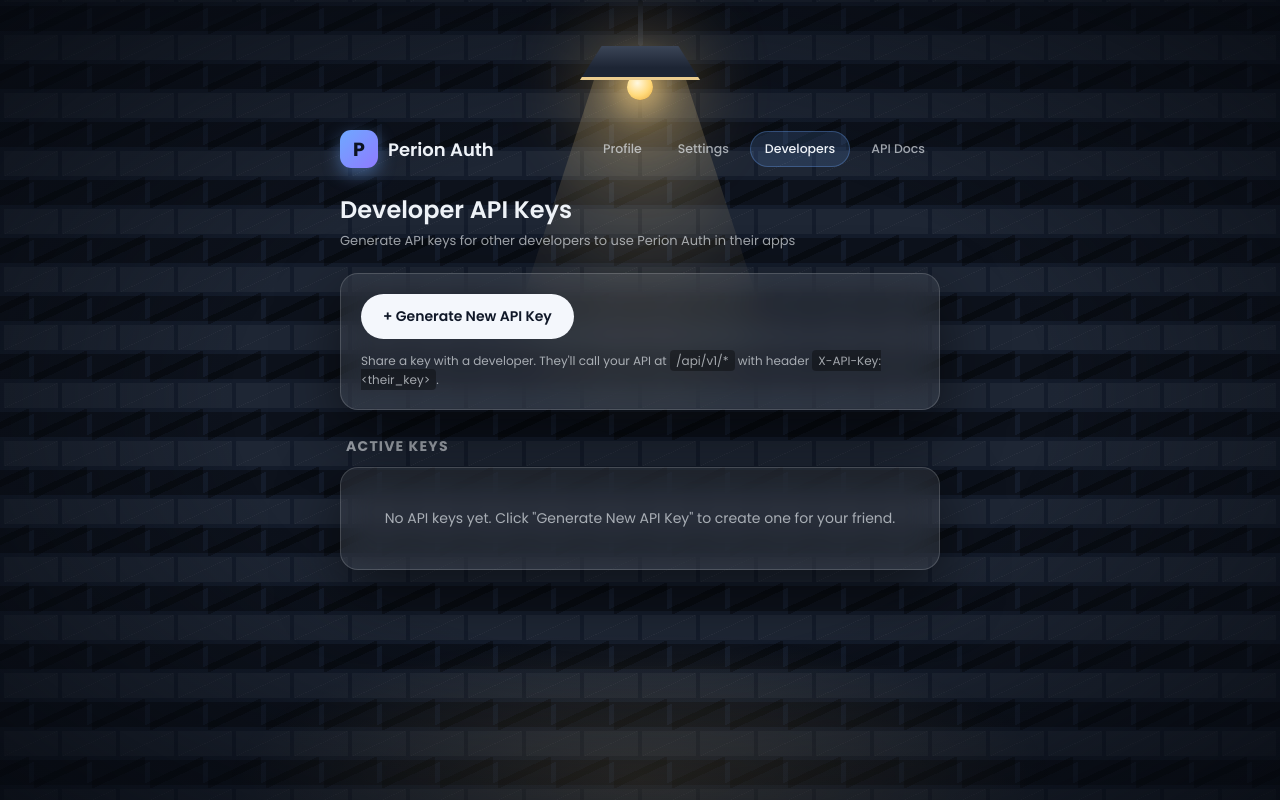
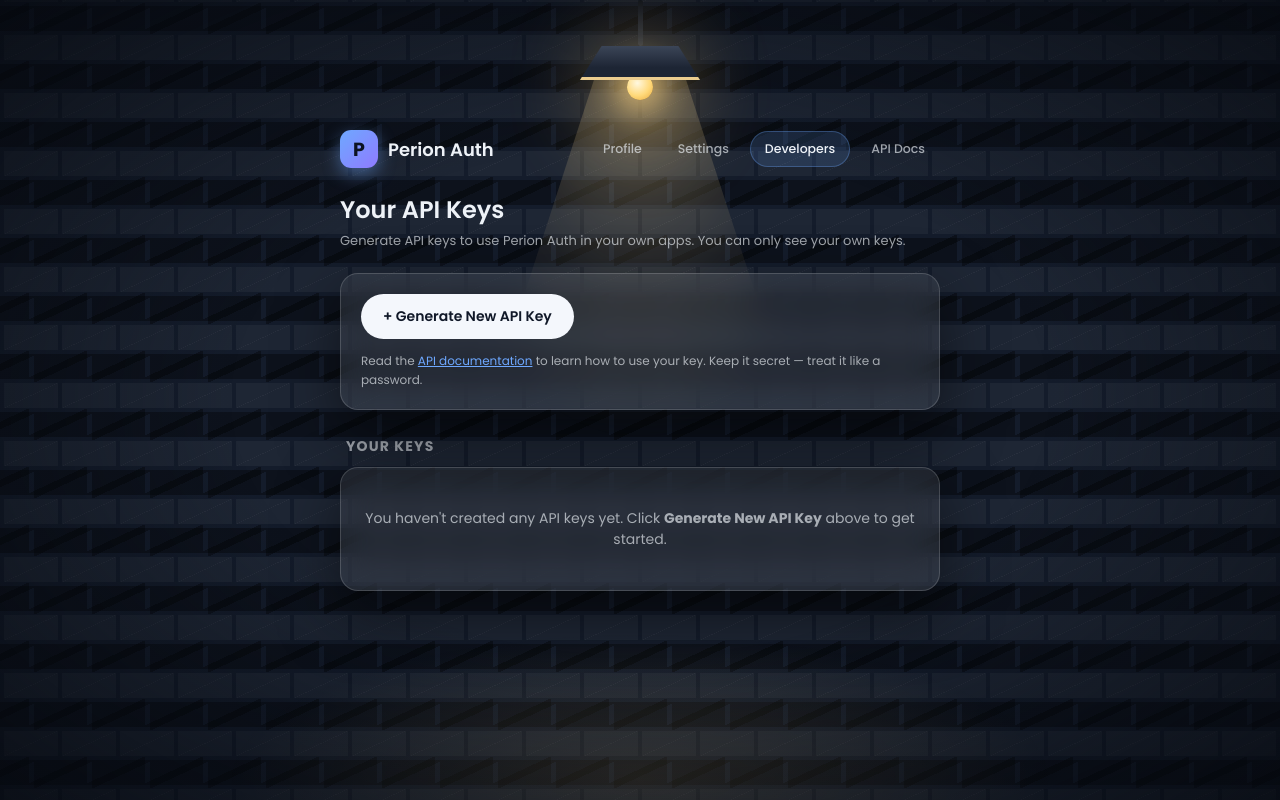
Before and after one commit to pirate790/perion-auth, a Flask app: template templates/developers.html in a window 1280 px wide. Run offline with Flask 3, Linux system fonts and the light colour scheme; the template is opened without the code that fills it, so the values that code supplies are empty.

Commit message:
Self-serve API keys: each user sees only their own; admin sees all

```diff
--- a/app.py
+++ b/app.py
@@ -40,6 +40,7 @@ MAX_ATTEMPTS = 5
 LOCKOUT_MINUTES = 15
 SESSION_HOURS = 24
 SESSION_TIMEOUT_MINUTES = int(os.environ.get("SESSION_TIMEOUT_MINUTES", "30"))
+ADMIN_EMAIL = os.environ.get("ADMIN_EMAIL", "").strip().lower()
 
 
 # ============================================================
@@ -162,6 +163,21 @@ def login_required_html(view):
     return wrapper
 
 
+def is_admin_user(user_id):
+    """Admin = matches ADMIN_EMAIL env var, or has is_admin=1 in DB."""
+    conn = get_db()
+    c = conn.cursor()
+    execute_query(c, "SELECT email, is_admin FROM users WHERE id = %s", (user_id,))
+    row = c.fetchone()
+    conn.close()
+    if not row:
+        return False
+    email = (row["email"] or "").lower()
+    if ADMIN_EMAIL and email == ADMIN_EMAIL:
+        return True
+    return bool(row.get("is_admin"))
+
+
 def login_required_api(view):
     @wraps(view)
     def wrapper(*args, **kwargs):
@@ -171,6 +187,34 @@ def login_required_api(view):
             return jsonify({"error": "Not authenticated", "code": "session_expired"}), 401
         return view(session, *args, **kwargs)
     return wrapper
+
+
+def admin_required_api(view):
+    """Only allow admin users to use admin APIs."""
+    @wraps(view)
+    def wrapper(*args, **kwargs):
+        token = get_session_token()
+        session = get_session(token)
+        if not session:
+            return jsonify({"error": "Not authenticated"}), 401
+        if not is_admin_user(session["user_id"]):
+            return jsonify({"error": "Admin access required"}), 403
+        return view(session, *args, **kwargs)
+    return wrapper
+
+
+def _user_owns_key(user_id, key_id):
+    """Returns True if user owns the key OR is admin."""
+    if is_admin_user(user_id):
+        return True
+    conn = get_db()
+    c = conn.cursor()
+    execute_query(c, "SELECT owner_user_id FROM api_keys WHERE id = %s", (key_id,))
+    row = c.fetchone()
+    conn.close()
+    if not row:
+        return False
+    return row["owner_user_id"] == user_id
 
 
 # ============================================================
@@ -304,6 +348,7 @@ def profile_page(session):
         twofa=bool(user.get("totp_enabled")),
         backup_remaining=remaining,
         sessions_count=sessions_count,
+        is_admin=is_admin_user(session["user_id"]),
         token=session["token"],
     )
 
@@ -351,6 +396,7 @@ def settings_page(session):
         timeout_minutes=SESSION_TIMEOUT_MINUTES,
         history=history,
         devices=devices,
+        is_admin=is_admin_user(session["user_id"]),
         token=session["token"],
     )
 
@@ -707,7 +753,7 @@ def api_heartbeat(session):
 
 
 # ============================================================
-# ADMIN — API KEY MANAGEMENT
+# API KEY MANAGEMENT (self-serve)
 # ============================================================
 def generate_api_key():
     prefix = "per_live_"
@@ -718,15 +764,31 @@ def generate_api_key():
 @app.route("/developers")
 @login_required_html
 def developers_page(session):
+    admin = is_admin_user(session["user_id"])
     conn = get_db()
     c = conn.cursor()
-    execute_query(c, "SELECT id, key, name, owner_email, created_at, is_active, last_used, request_count FROM api_keys ORDER BY created_at DESC")
+    if admin:
+        execute_query(c, """
+            SELECT k.id, k.key, k.name, k.owner_email, k.created_at, k.is_active,
+                   k.last_used, k.request_count, k.owner_user_id, u.email AS owner_user_email
+            FROM api_keys k
+            LEFT JOIN users u ON u.id = k.owner_user_id
+            ORDER BY k.created_at DESC
+        """)
+    else:
+        execute_query(c, """
+            SELECT id, key, name, owner_email, created_at, is_active,
+                   last_used, request_count, owner_user_id, NULL AS owner_user_email
+            FROM api_keys
+            WHERE owner_user_id = %s
+            ORDER BY created_at DESC
+        """, (session["user_id"],))
     keys = [dict(r) for r in c.fetchall()]
     conn.close()
     for k in keys:
         k["created_str"] = str(k.get("created_at") or "")[:16]
         k["last_used_str"] = str(k.get("last_used") or "Never")[:16]
-    return render_template("developers.html", keys=keys, token=session["token"])
+    return render_template("developers.html", keys=keys, is_admin=admin, token=session["token"])
 
 
 @app.route("/api/admin/keys", methods=["POST"])
@@ -734,14 +796,20 @@ def developers_page(session):
 def api_admin_create_key(session):
     data = request.get_json() or {}
     name = (data.get("name") or "").strip()
-    owner = (data.get("owner_email") or "").strip()
     if not name:
         return jsonify({"error": "Name is required"}), 400
-    new_key = generate_api_key()
+
     conn = get_db()
     c = conn.cursor()
-    execute_query(c, "INSERT INTO api_keys (key, name, owner_email) VALUES (%s, %s, %s)",
-                  (new_key, name, owner or None))
+    execute_query(c, "SELECT email FROM users WHERE id = %s", (session["user_id"],))
+    row = c.fetchone()
+    owner_email = row["email"] if row else None
+
+    new_key = generate_api_key()
+    execute_query(c, """
+        INSERT INTO api_keys (key, name, owner_email, owner_user_id)
+        VALUES (%s, %s, %s, %s)
+    """, (new_key, name, owner_email, session["user_id"]))
     conn.commit()
     conn.close()
     return jsonify({"success": True, "key": new_key, "name": name})
@@ -750,6 +818,8 @@ def api_admin_create_key(session):
 @app.route("/api/admin/keys/<int:key_id>/revoke", methods=["POST"])
 @login_required_api
 def api_admin_revoke_key(session, key_id):
+    if not _user_owns_key(session["user_id"], key_id):
+        return jsonify({"error": "Not your key"}), 403
     conn = get_db()
     c = conn.cursor()
     execute_query(c, "UPDATE api_keys SET is_active = 0 WHERE id = %s", (key_id,))
@@ -761,6 +831,8 @@ def api_admin_revoke_key(session, key_id):
 @app.route("/api/admin/keys/<int:key_id>/activate", methods=["POST"])
 @login_required_api
 def api_admin_activate_key(session, key_id):
+    if not _user_owns_key(session["user_id"], key_id):
+        return jsonify({"error": "Not your key"}), 403
     conn = get_db()
     c = conn.cursor()
     execute_query(c, "UPDATE api_keys SET is_active = 1 WHERE id = %s", (key_id,))
@@ -772,6 +844,8 @@ def api_admin_activate_key(session, key_id):
 @app.route("/api/admin/keys/<int:key_id>", methods=["DELETE"])
 @login_required_api
 def api_admin_delete_key(session, key_id):
+    if not _user_owns_key(session["user_id"], key_id):
+        return jsonify({"error": "Not your key"}), 403
     conn = get_db()
     c = conn.cursor()
     execute_query(c, "DELETE FROM api_keys WHERE id = %s", (key_id,))
--- a/db.py
+++ b/db.py
@@ -48,6 +48,7 @@ if DATABASE_URL:
         _add_column_safe(c, "users", "recovery_phone", "TEXT")
         _add_column_safe(c, "users", "session_length", "INTEGER DEFAULT 30")
         _add_column_safe(c, "users", "last_login", "TIMESTAMP")
+        _add_column_safe(c, "users", "is_admin", "INTEGER DEFAULT 0")
 
         c.execute("""
             CREATE TABLE IF NOT EXISTS backup_codes (
@@ -107,6 +108,7 @@ if DATABASE_URL:
                 request_count INTEGER DEFAULT 0
             )
         """)
+        _add_column_safe(c, "api_keys", "owner_user_id", "INTEGER")
 
         conn.commit()
         conn.close()
@@ -156,6 +158,7 @@ else:
         _add_column_safe(c, "users", "recovery_phone", "TEXT")
         _add_column_safe(c, "users", "session_length", "INTEGER DEFAULT 30")
         _add_column_safe(c, "users", "last_login", "TIMESTAMP")
+        _add_column_safe(c, "users", "is_admin", "INTEGER DEFAULT 0")
 
         execute_query(c, """
             CREATE TABLE IF NOT EXISTS backup_codes (
@@ -215,6 +218,7 @@ else:
                 request_count INTEGER DEFAULT 0
             )
         """)
+        _add_column_safe(c, "api_keys", "owner_user_id", "INTEGER")
 
         conn.commit()
         conn.close()
--- a/templates/developers.html
+++ b/templates/developers.html
@@ -49,7 +49,7 @@
     background:radial-gradient(ellipse at center, transparent 45%, rgba(5,8,14,0.75) 100%); }
 
   .page{ position:relative; z-index:3; max-width:640px; margin:0 auto; padding:130px 20px 40px; }
-  .topbar{ display:flex; align-items:center; gap:12px; justify-content:space-between; }
+  .topbar{ display:flex; align-items:center; gap:12px; justify-content:space-between; flex-wrap:wrap; }
   .brand{ display:flex; align-items:center; gap:10px; }
   .brand-badge{ width:38px; height:38px; border-radius:11px; display:flex; align-items:center; justify-content:center;
     background:linear-gradient(135deg,#6ea8ff,#8f7bff); box-shadow:0 6px 18px rgba(110,168,255,0.45);
@@ -86,6 +86,8 @@
   .badge{ font-size:10.5px; padding:3px 9px; border-radius:999px; font-weight:600; letter-spacing:.4px; }
   .badge.active{ background:rgba(52,199,89,0.15); color:var(--green); border:1px solid rgba(52,199,89,0.35); }
   .badge.revoked{ background:rgba(255,123,123,0.15); color:var(--red); border:1px solid rgba(255,123,123,0.35); }
+  .badge.admin{ background:rgba(110,168,255,0.15); color:var(--accent); border:1px solid rgba(110,168,255,0.35);
+    margin-left:6px; }
 
   .m-label{ font-size:12.5px; color:var(--text-dim); margin:12px 0 6px; display:block; }
   .m-input{ width:100%; padding:12px 16px; background:rgba(255,255,255,0.07);
@@ -133,19 +135,29 @@
       </div>
     </div>
 
-    <h1>Developer API Keys</h1>
-    <p class="subtitle">Generate API keys for other developers to use Perion Auth in their apps</p>
+    <h1>
+      {% if is_admin %}All Developer API Keys{% else %}Your API Keys{% endif %}
+      {% if is_admin %}<span class="badge admin">ADMIN VIEW</span>{% endif %}
+    </h1>
+    <p class="subtitle">
+      {% if is_admin %}
+        Showing keys from all users. You can see who owns what.
+      {% else %}
+        Generate API keys to use Perion Auth in your own apps. You can only see your own keys.
+      {% endif %}
+    </p>
 
     <div class="card">
       <button class="btn" id="new-key-btn">+ Generate New API Key</button>
       <p style="font-size:12px; color:var(--text-dim); margin-top:12px; line-height:1.6;">
-        Share a key with a developer. They'll call your API at
-        <code style="background:rgba(0,0,0,0.35); padding:2px 6px; border-radius:4px;">/api/v1/*</code>
-        with header <code style="background:rgba(0,0,0,0.35); padding:2px 6px; border-radius:4px;">X-API-Key: &lt;their_key&gt;</code>.
+        Read the <a href="/docs" style="color:var(--accent);">API documentation</a> to learn how to use your key.
+        Keep it secret — treat it like a password.
       </p>
     </div>
 
-    <h2 style="font-size:14px; color:var(--text-dim); margin:26px 6px 10px; text-transform:uppercase; letter-spacing:1.2px;">Active Keys</h2>
+    <h2 style="font-size:14px; color:var(--text-dim); margin:26px 6px 10px; text-transform:uppercase; letter-spacing:1.2px;">
+      {% if is_admin %}All Keys{% else %}Your Keys{% endif %}
+    </h2>
 
     <div id="keys-list">
       {% if keys %}
@@ -154,7 +166,13 @@
             <div style="display:flex; justify-content:space-between; align-items:flex-start; gap:10px;">
               <div>
                 <div class="key-name">{{ k.name }}</div>
-                <div class="key-owner">{{ k.owner_email or 'No owner set' }}</div>
+                <div class="key-owner">
+                  {% if is_admin %}
+                    Owner: {{ k.owner_user_email or k.owner_email or 'Unknown' }}
+                  {% else %}
+                    {{ k.owner_email or '' }}
+                  {% endif %}
+                </div>
               </div>
               <span class="badge {% if k.is_active %}active{% else %}revoked{% endif %}">
                 {% if k.is_active %}ACTIVE{% else %}REVOKED{% endif %}
@@ -167,7 +185,7 @@
               <span>Requests: {{ k.request_count }}</span>
             </div>
             <div class="key-actions">
-              <button class="btn ghost small copy-btn" data-key="{{ k.key }}">Copy Key</button>
+              <button class="btn ghost small copy-btn" data-key="{{ k.key }}">Copy</button>
               {% if k.is_active %}
                 <button class="btn danger small revoke-btn" data-id="{{ k.id }}">Revoke</button>
               {% else %}
@@ -178,7 +196,13 @@
           </div>
         {% endfor %}
       {% else %}
-        <div class="card empty">No API keys yet. Click "Generate New API Key" to create one for your friend.</div>
+        <div class="card empty">
+          {% if is_admin %}
+            No API keys exist yet.
+          {% else %}
+            You haven't created any API keys yet. Click <strong>Generate New API Key</strong> above to get started.
+          {% endif %}
+        </div>
       {% endif %}
     </div>
 
@@ -187,10 +211,8 @@
   <div class="overlay" id="overlay">
     <div class="modal">
       <h3 style="margin-bottom:14px;" id="modal-title">New API Key</h3>
-      <label class="m-label">Key Name (e.g. "John's App")</label>
-      <input type="text" class="m-input" id="key-name" placeholder="My Friend's App" />
-      <label class="m-label">Owner Email (optional)</label>
-      <input type="email" class="m-input" id="key-owner" placeholder="friend@example.com" />
+      <label class="m-label">Key Name</label>
+      <input type="text" class="m-input" id="key-name" placeholder="e.g. My Shopping App" />
       <div style="display:flex; gap:10px; margin-top:20px;">
         <button class="btn" style="flex:1;" id="create-key-confirm">Generate</button>
         <button class="btn ghost" id="cancel-btn">Cancel</button>
@@ -220,13 +242,12 @@
 
   $('#create-key-confirm').addEventListener('click', async () => {
     const name = $('#key-name').value.trim();
-    const owner = $('#key-owner').value.trim();
-    if (!name){ toast('Name is required', 'error'); return; }
+    if (!name){ toast('Please enter a name', 'error'); return; }
     try {
       const res = await fetch('/api/admin/keys', {
         method: 'POST',
         headers: { 'Content-Type': 'application/json' },
-        body: JSON.stringify({ name, owner_email: owner })
+        body: JSON.stringify({ name })
       });
       const data = await res.json();
       if (!res.ok){ toast(data.error || 'Failed', 'error'); return; }
@@ -241,20 +262,23 @@
   }));
 
   $$('.revoke-btn').forEach(b => b.addEventListener('click', async () => {
-    if (!confirm('Revoke this key? The developer will lose access.')) return;
+    if (!confirm('Revoke this key? Any app using it will lose access.')) return;
     const res = await fetch(`/api/admin/keys/${b.dataset.id}/revoke`, { method: 'POST' });
     if (res.ok){ toast('Revoked', 'success'); setTimeout(() => location.reload(), 500); }
+    else { toast('Failed', 'error'); }
   }));
 
   $$('.activate-btn').forEach(b => b.addEventListener('click', async () => {
     const res = await fetch(`/api/admin/keys/${b.dataset.id}/activate`, { method: 'POST' });
     if (res.ok){ toast('Activated', 'success'); setTimeout(() => location.reload(), 500); }
+    else { toast('Failed', 'error'); }
   }));
 
   $$('.delete-btn').forEach(b => b.addEventListener('click', async () => {
     if (!confirm('Permanently delete this key?')) return;
     const res = await fetch(`/api/admin/keys/${b.dataset.id}`, { method: 'DELETE' });
     if (res.ok){ toast('Deleted', 'success'); setTimeout(() => location.reload(), 500); }
+    else { toast('Failed', 'error'); }
   }));
 })();
 </script>
--- a/templates/profile.html
+++ b/templates/profile.html
@@ -52,7 +52,7 @@
     background:radial-gradient(ellipse at center, transparent 45%, rgba(5,8,14,0.75) 100%); }
 
   .page{ position:relative; z-index:3; max-width:440px; margin:0 auto; padding:130px 20px 40px; }
-  .topbar{ display:flex; align-items:center; gap:12px; justify-content:space-between; }
+  .topbar{ display:flex; align-items:center; gap:12px; justify-content:space-between; flex-wrap:wrap; }
   .brand{ display:flex; align-items:center; gap:10px; }
   .brand-badge{ width:38px; height:38px; border-radius:11px; display:flex; align-items:center; justify-content:center;
     background:linear-gradient(135deg,#6ea8ff,#8f7bff); box-shadow:0 6px 18px rgba(110,168,255,0.45);
```
Also changed, not shown: templates/settings.html (+0 -13 lines).
